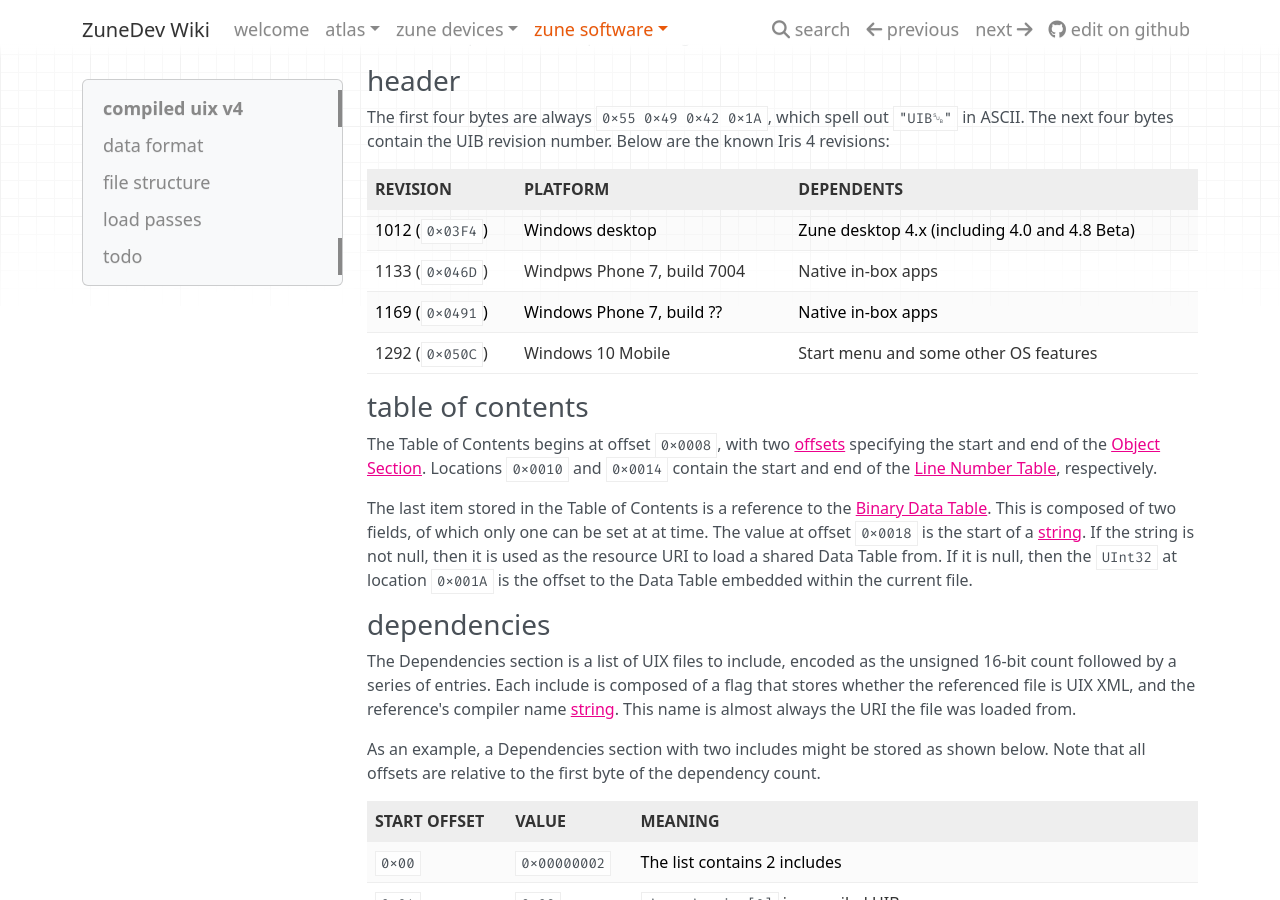
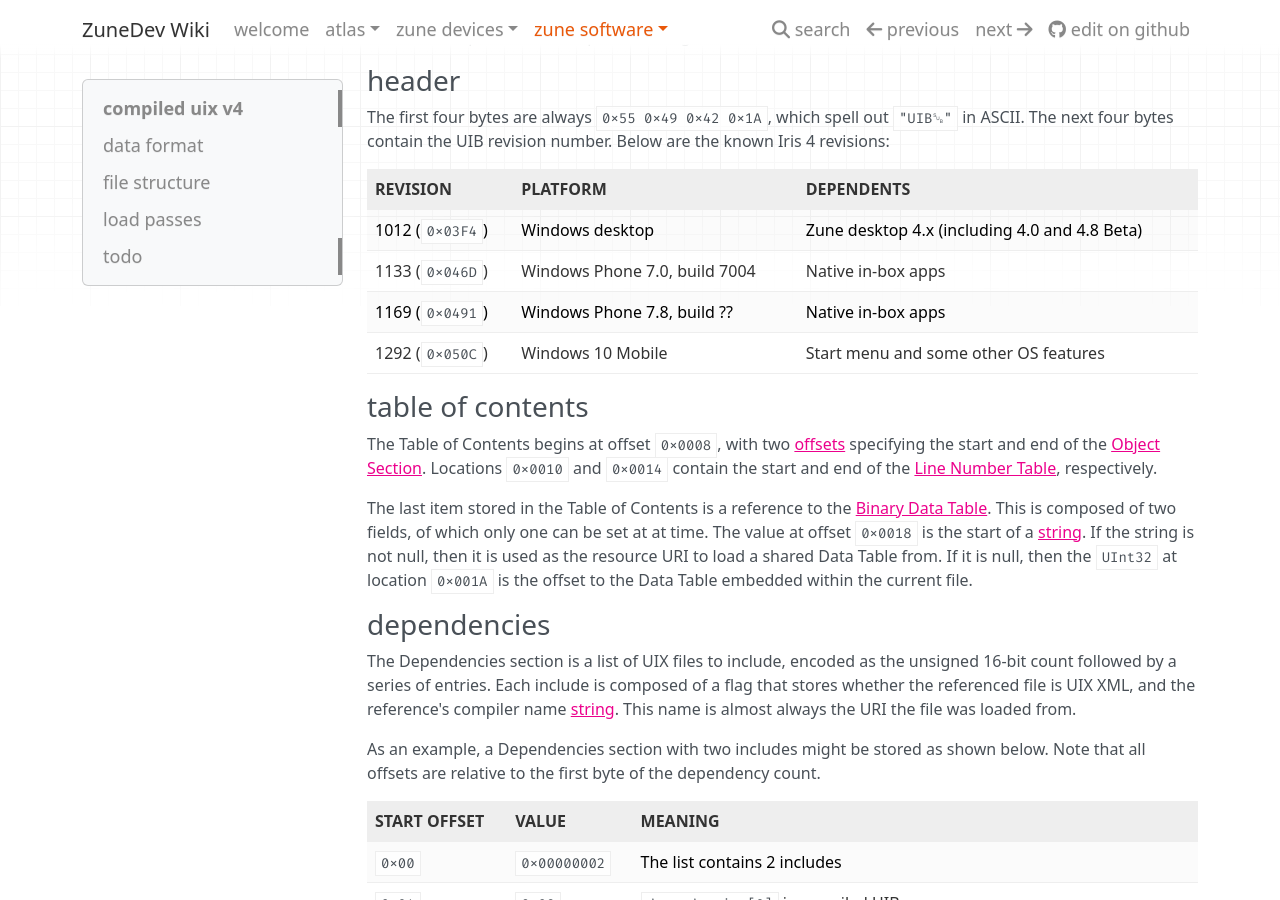
Before and after one commit to ZuneDev/Wiki, an MkDocs documentation site: the page built from docs/Zune software/Iris/compiled-uix.md, in a window 1280 px wide and 900 px high, scrolled down 1970 px. Built offline with MkDocs 1.6.1, drawn with Linux system fonts in a browser that asks for light colours; nearby versions of some CDN libraries.

Commit message:
Fix typos in UIB 4 version table

```diff
--- a/docs/Zune software/Iris/compiled-uix.md
+++ b/docs/Zune software/Iris/compiled-uix.md
@@ -55,12 +55,12 @@
 ### Header
 The first four bytes are always `0x55 0x49 0x42 0x1A`, which spell out `"UIB␚"` in ASCII. The next four bytes contain the UIB revision number. Below are the known Iris 4 revisions:
 
-Revision           | Platform                     | Dependents
------------------- | ---------------------------- | ------------
-1012 (`0x03F4`)    | Windows desktop              | Zune desktop 4.x (including 4.0 and 4.8 Beta)
-1133 (`0x046D`)    | Windpws Phone 7, build 7004  | Native in-box apps
-1169 (`0x0491`)    | Windows Phone 7, build ??    | Native in-box apps
-1292 (`0x050C`)    | Windows 10 Mobile            | Start menu and some other OS features
+Revision           | Platform                       | Dependents
+------------------ | ------------------------------ | ------------
+1012 (`0x03F4`)    | Windows desktop                | Zune desktop 4.x (including 4.0 and 4.8 Beta)
+1133 (`0x046D`)    | Windows Phone 7.0, build 7004  | Native in-box apps
+1169 (`0x0491`)    | Windows Phone 7.8, build ??    | Native in-box apps
+1292 (`0x050C`)    | Windows 10 Mobile              | Start menu and some other OS features
 
 ### Table of Contents
 The Table of Contents begins at offset `0x0008`, with two [offsets](#offsets) specifying the start and end of the [Object Section](#object-section). Locations `0x0010` and `0x0014` contain the start and end of the [Line Number Table](#line-number-table), respectively.
```
